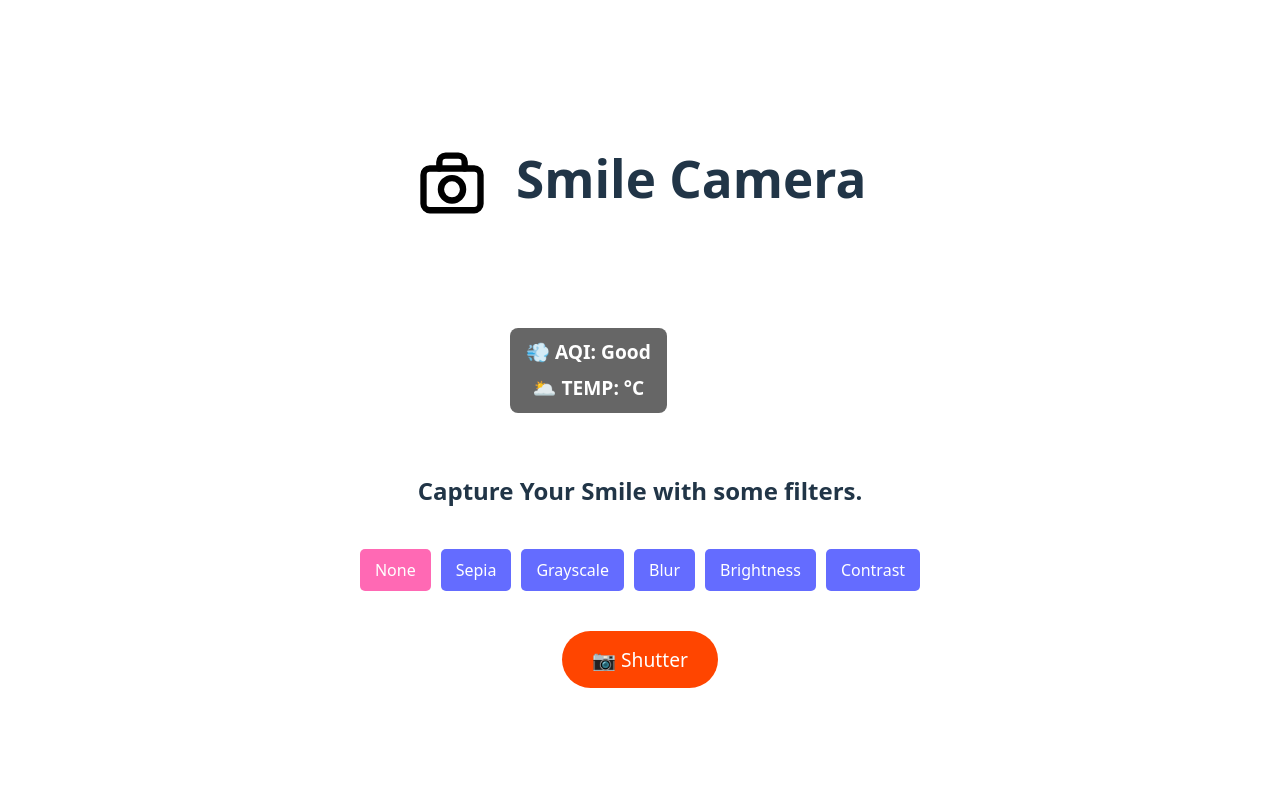
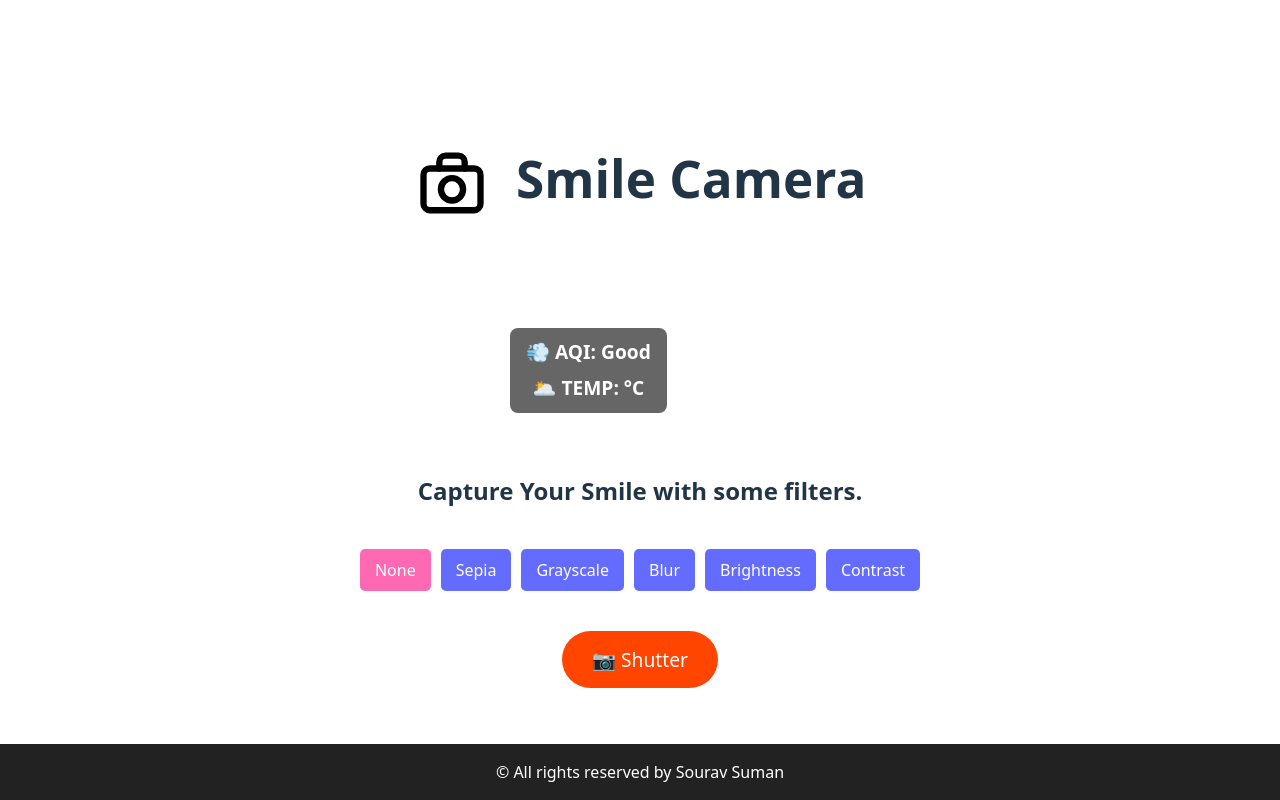
Before and after one commit to souravsuman0498/camera-smile-app, a React (Vite) app: page / in a window 1280 px wide. Built offline with nearby package versions, Linux system fonts and the light colour scheme; no server answers.

Commit message:
Footer added.

```diff
--- a/src/App.css
+++ b/src/App.css
@@ -158,3 +158,16 @@
   vertical-align: middle;
   margin-right: 0.5em;
 }
+
+.footer {
+  width: 100%;
+  text-align: center;
+  padding: 16px 0;
+  background: #222;
+  color: #fff;
+  font-size: 1rem;
+  position: fixed;
+  left: 0;
+  bottom: 0;
+  z-index: 10;
+}
--- a/src/App.jsx
+++ b/src/App.jsx
@@ -189,6 +189,9 @@ function App() {
         📷 Shutter
       </button>
       <canvas ref={canvasRef} style={{ display: 'none' }} />
+      <footer className="footer">
+      &copy; All rights reserved by Sourav Suman
+    </footer>
     </div>
   )
 }
```
